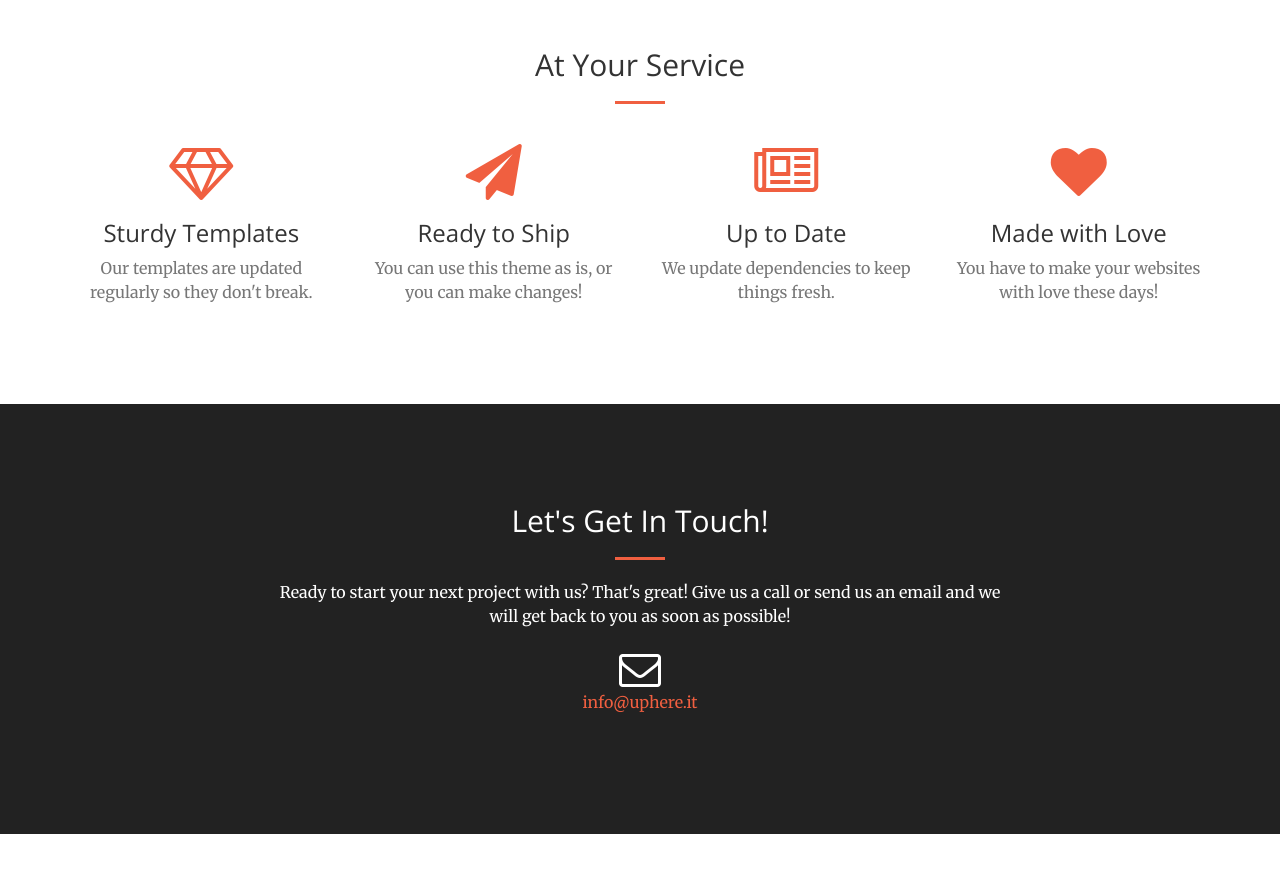
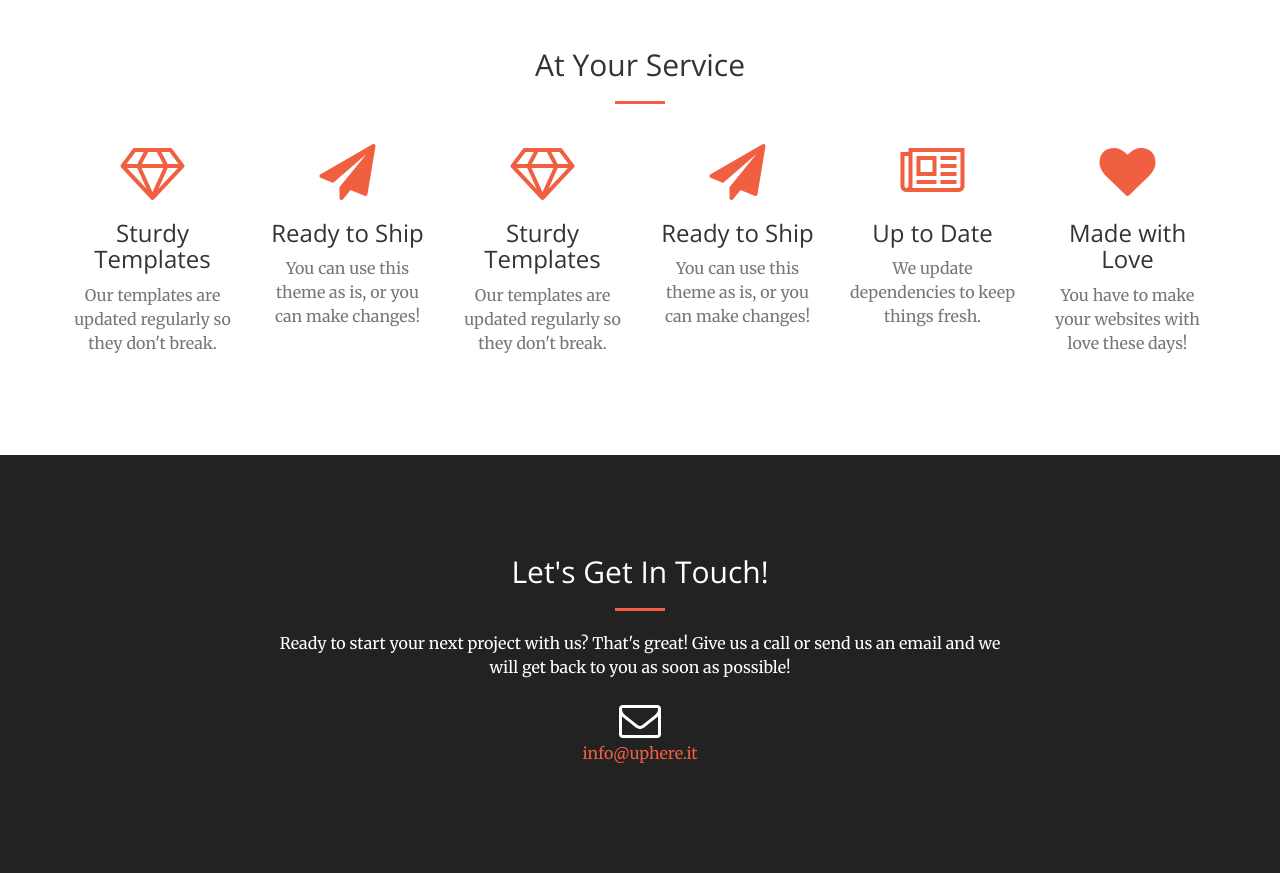
Before and after one commit to teone/UpHere, a website: page index.html in a window 1280 px wide. Shown: the part 1220-2093 px from the top of the page. Before the commit the page ends 2054 px from the top, so only its background shows below. Drawn offline with nearby package versions, Linux system fonts and the light colour scheme.

Commit message:
Added columns in services

```diff
--- a/index.html
+++ b/index.html
@@ -106,28 +106,42 @@
         </div>
         <div class="container">
             <div class="row">
-                <div class="col-lg-3 col-md-6 text-center">
+                <div class="col-lg-2 col-md-4 text-center">
                     <div class="service-box">
                         <i class="fa fa-4x fa-diamond wow bounceIn text-primary"></i>
                         <h3>Sturdy Templates</h3>
                         <p class="text-muted">Our templates are updated regularly so they don't break.</p>
                     </div>
                 </div>
-                <div class="col-lg-3 col-md-6 text-center">
+                <div class="col-lg-2 col-md-4 text-center">
                     <div class="service-box">
                         <i class="fa fa-4x fa-paper-plane wow bounceIn text-primary" data-wow-delay=".1s"></i>
                         <h3>Ready to Ship</h3>
                         <p class="text-muted">You can use this theme as is, or you can make changes!</p>
                     </div>
                 </div>
-                <div class="col-lg-3 col-md-6 text-center">
+                <div class="col-lg-2 col-md-4 text-center">
+                    <div class="service-box">
+                        <i class="fa fa-4x fa-diamond wow bounceIn text-primary"></i>
+                        <h3>Sturdy Templates</h3>
+                        <p class="text-muted">Our templates are updated regularly so they don't break.</p>
+                    </div>
+                </div>
+                <div class="col-lg-2 col-md-4 text-center">
+                    <div class="service-box">
+                        <i class="fa fa-4x fa-paper-plane wow bounceIn text-primary" data-wow-delay=".1s"></i>
+                        <h3>Ready to Ship</h3>
+                        <p class="text-muted">You can use this theme as is, or you can make changes!</p>
+                    </div>
+                </div>
+                <div class="col-lg-2 col-md-4 text-center">
                     <div class="service-box">
                         <i class="fa fa-4x fa-newspaper-o wow bounceIn text-primary" data-wow-delay=".2s"></i>
                         <h3>Up to Date</h3>
                         <p class="text-muted">We update dependencies to keep things fresh.</p>
                     </div>
                 </div>
-                <div class="col-lg-3 col-md-6 text-center">
+                <div class="col-lg-2 col-md-4 text-center">
                     <div class="service-box">
                         <i class="fa fa-4x fa-heart wow bounceIn text-primary" data-wow-delay=".3s"></i>
                         <h3>Made with Love</h3>
```
